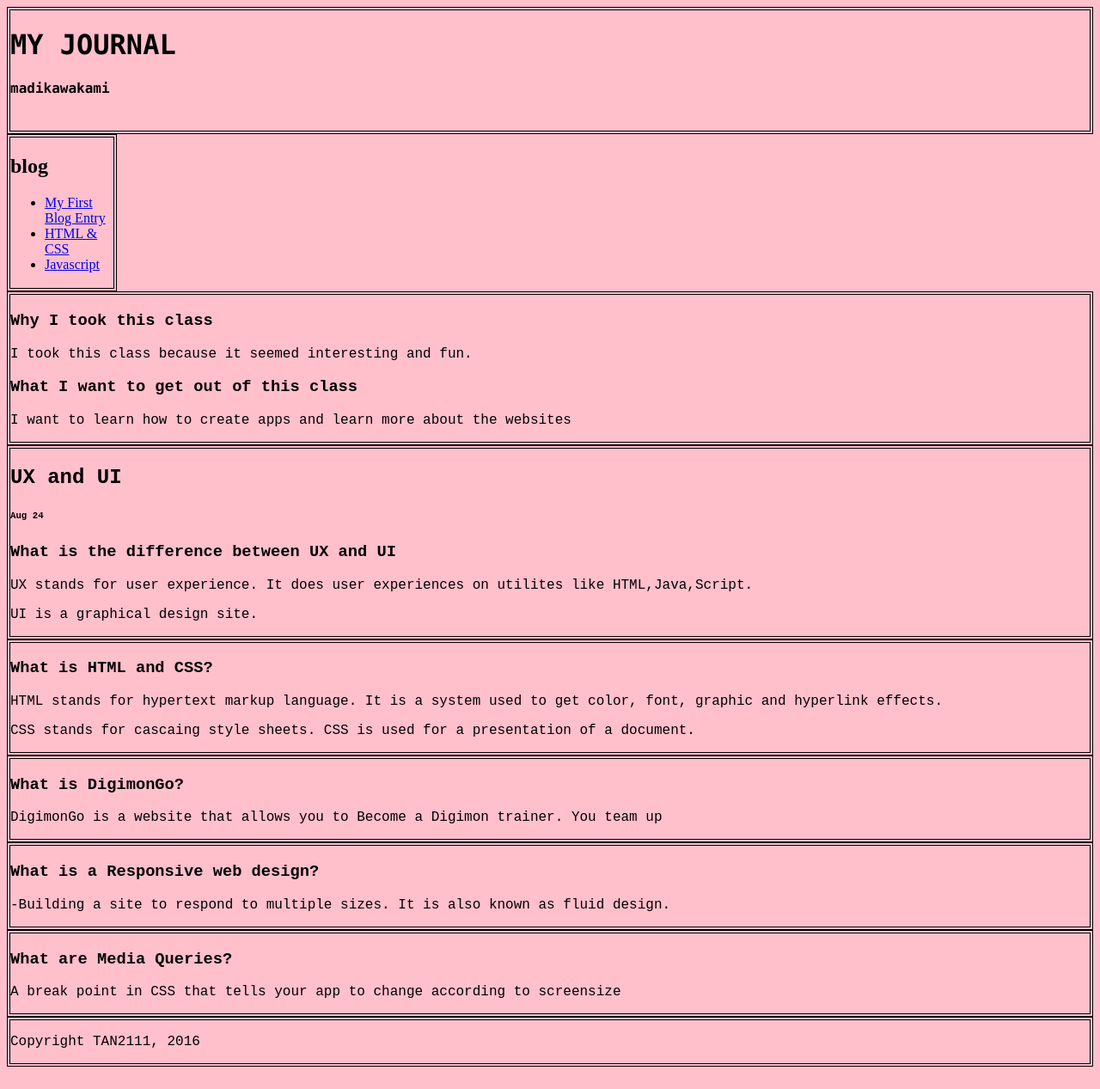
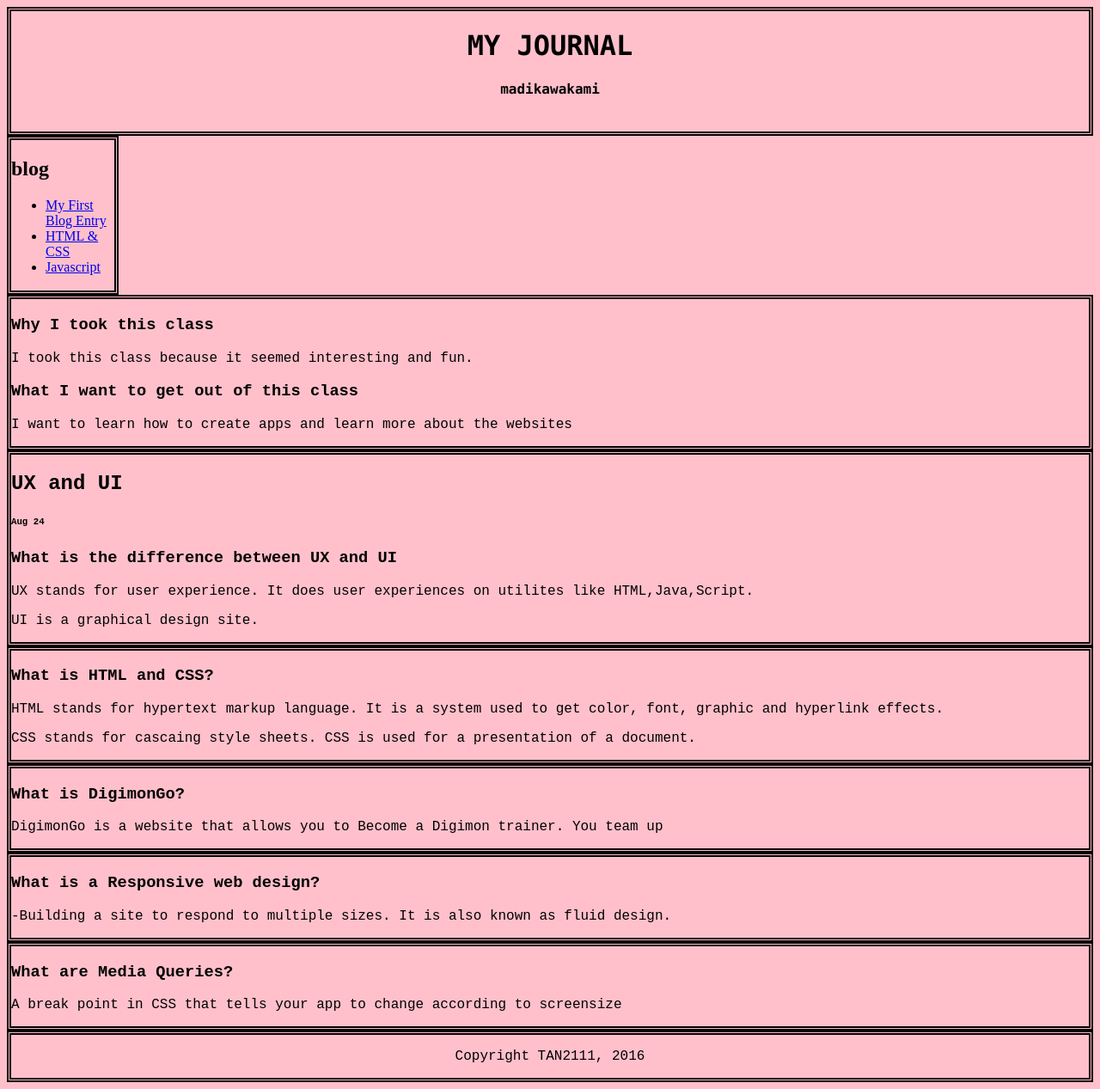
Before and after one commit to madikawakami/journal, a plain HTML site: page index.html in a window 1280 px wide. Shown: the whole page at 86% size. Drawn offline with Linux system fonts and the light colour scheme.

Commit message:
new journal

```diff
--- a/CSS/style.css
+++ b/CSS/style.css
@@ -1,6 +1,7 @@
 header {
-   border:4px black double;
+   border:5px black double;
    font-family: "Lucida Console";
+   text-align: center;
  }
 body {
   background-color: pink;
@@ -10,19 +11,20 @@ body {
 }
 
 .content {
-  border:4px black double;
+  border:5px black double;
   font-family: "Courier New";
 
 }
 
 footer {
   background-color: pink;
-  border: 4px black double;
+  border: 5px black double;
   font-family: "Courier New";
+  text-align: center;
 
 }
 .aside {
-	border:4px black double;
+	border:5px black double;
 	width: 120px;
 	height:175px;
   float: 20px left;
--- a/index.html
+++ b/index.html
@@ -3,7 +3,7 @@
    <header>
         <meta charset="utf-8">
         <title>journal</title>
-        <link rel="stylesheet" type="text/css" href="css/style.css">
+        <link rel="stylesheet" type="text/css" href="./CSS/style.css">
    <body>
         <h1>MY JOURNAL</h1>
         <h4>madikawakami</h4>
```
